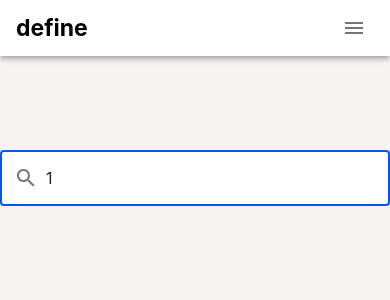
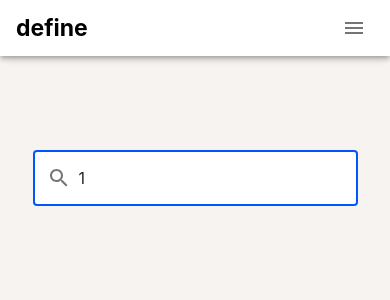
Before and after one commit to TylerWon/define, a React app in the folder frontend/: page /search/1 in a window 390 px wide. Shown: the top 300 px of the page. Built offline with nearby package versions, Linux system fonts and the light colour scheme; the HTML template or start-up script is replaced by a standard one.

Commit message:
Adjust padding and breakpoints for search bar on the Search Result page

```diff
--- a/frontend/src/components/SearchResult/SearchBar.jsx
+++ b/frontend/src/components/SearchResult/SearchBar.jsx
@@ -15,10 +15,10 @@ export default function SearchBar(props) {
       justifyContent="center"
       sx={{
         width: "100%",
-        paddingTop: "150px"
+        padding: "150px 0px 25px"
       }}
     >
-      <Grid item xs={12} lg={6}>
+      <Grid item xs={10} lg={6}>
         <WordSearchBar initialValue={params.word}/>
       </Grid>
     </Grid>
```
